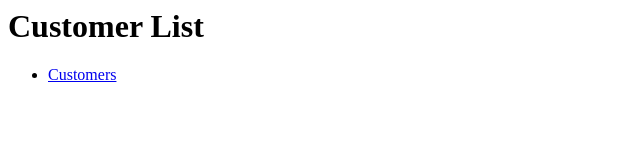
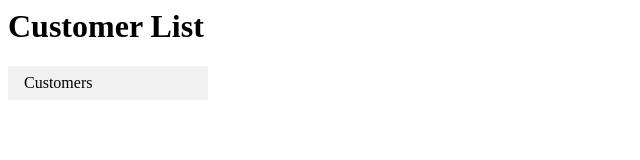
Before and after one commit to nehomar85/angular-customer, an Angular app: page / in a window 1280 px wide. Shown: the top 160 px of the page, without its empty margins (0-640 px from the left). Built offline with nearby package versions, Linux system fonts and the light colour scheme.

Commit message:
4 files modified

```diff
--- a/src/app/app.component.css
+++ b/src/app/app.component.css
@@ -1,3 +1,24 @@
 p {
   font-family: Lato;
 }
+
+ul {
+  list-style-type: none;
+  margin: 0;
+  padding: 0;
+  width: 200px;
+  background-color: #f1f1f1;
+}
+
+li a {
+  display: block;
+  color: #000;
+  padding: 8px 16px;
+  text-decoration: none;
+}
+
+/* Change the link color on hover */
+li a:hover {
+  background-color: #555;
+  color: white;
+}
--- a/src/app/app.component.html
+++ b/src/app/app.component.html
@@ -5,6 +5,8 @@
     <li>
       <a [routerLink]="['/customers']">Customers</a>
     </li>
-    <router-outlet></router-outlet>
   </ul>
 </nav>
+<br/>
+
+<router-outlet></router-outlet>
--- a/src/app/customers/customer.component.ts
+++ b/src/app/customers/customer.component.ts
@@ -13,6 +13,7 @@ export class CustomerComponent {
   // Variable usada para almacenar los customers capturados desde el input.
   customers: Customer[] = [];
 
+  // Se agrega (push) el nuevo Customer en el arreglo (json)
   guardar() {
     var newCustomer = JSON.parse(JSON.stringify(this.customer));
     this.customers.push(newCustomer);
--- a/src/model/Storage.ts
+++ b/src/model/Storage.ts
@@ -4,6 +4,8 @@ import { Injectable } from '@angular/core';
 @Injectable({
   providedIn: 'root',
 })
+
+// Se crea Clase para almacenar en el LocalStorage el arreglo de Customers
 export class Storage {
   customer: Customer = {
     Nombre: '',
```
